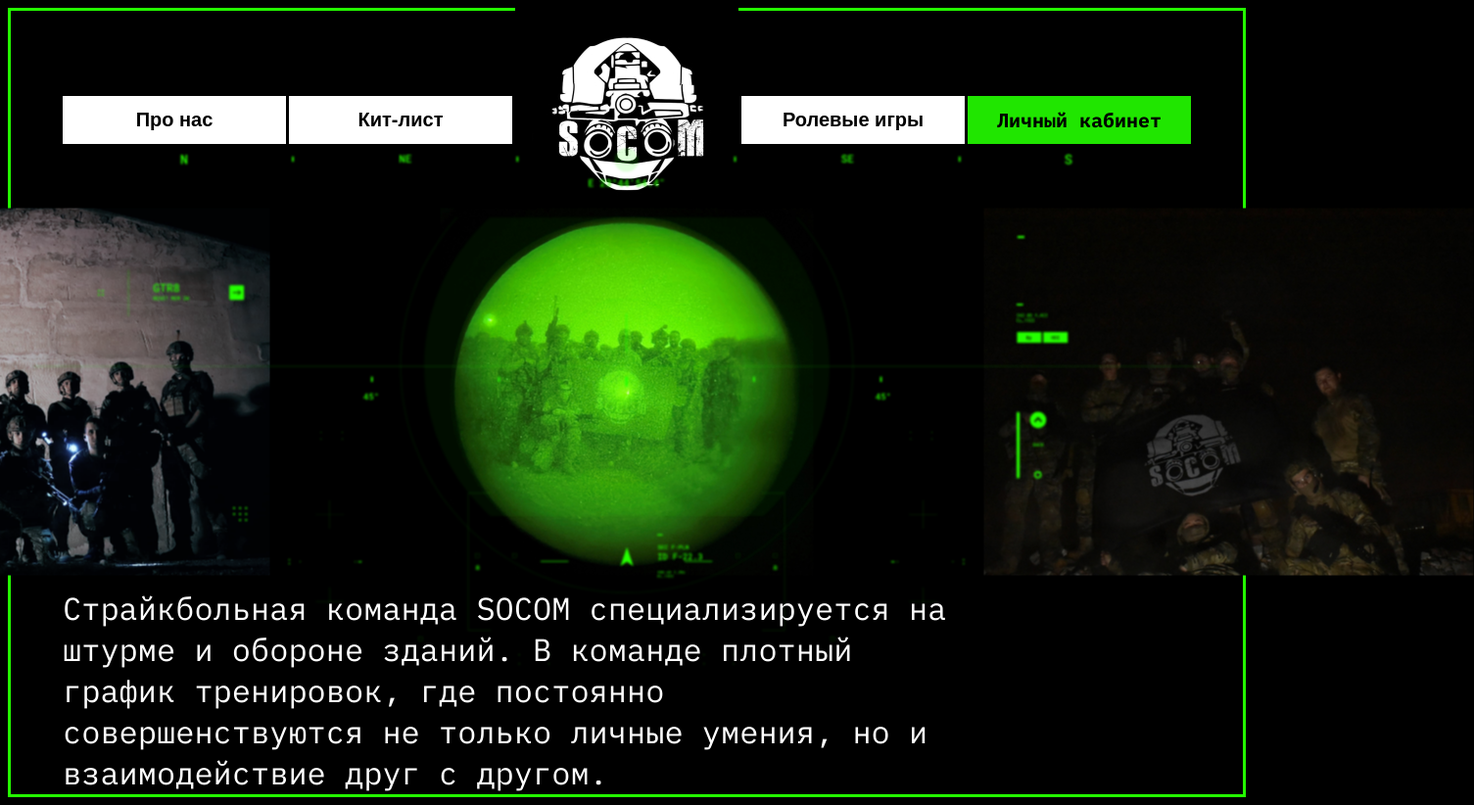
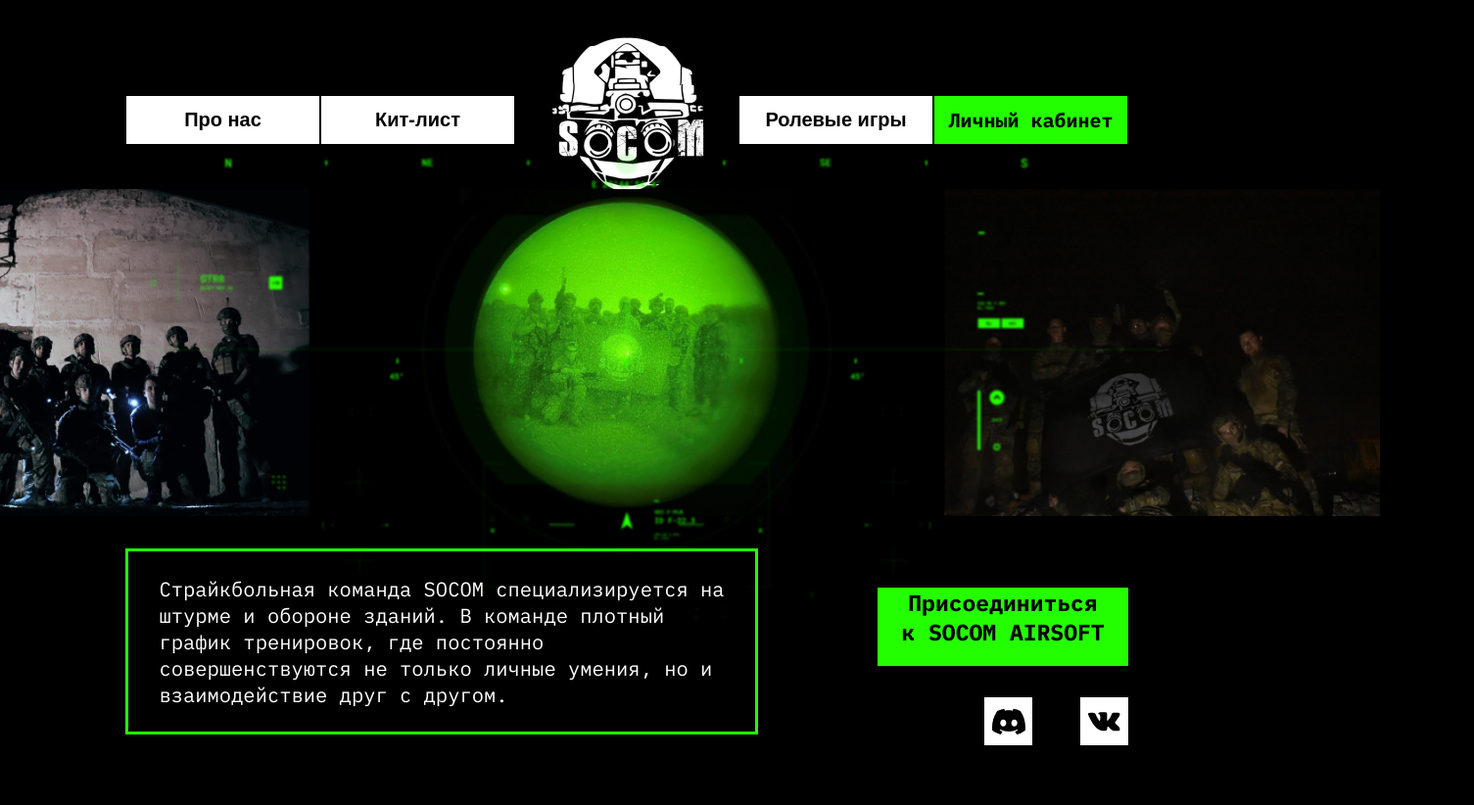
Before and after one commit to lyz4r/lyz4r.github.io, a plain HTML site: page index.html in a window 1280 px wide. Shown: the whole page at 98% size, 1505 px wide, since content can reach past the window. After the commit the page ends 800 px from the top, so only its background shows below. Drawn offline with Linux system fonts and the light colour scheme; a web font is replaced by a local one.

Commit message:
почти готовая основная страничка для десктопа

```diff
--- a/index.html
+++ b/index.html
@@ -24,9 +24,9 @@
         <img src="./images/rightImage.jpg" class="rightImage">
     </div>
 
-    <img src="./images/greenHUD.svg" class="greenHUD"></img>
+    <img src="./images/greenHUD.svg" class="greenHUD">
 
-    <div class="container">
+    <div class="containerDesc">
         <div class="desc">Страйкбольная команда SOCOM специализируется на
             <br>штурме и обороне зданий. В команде плотный
             <br>график тренировок, где постоянно
@@ -35,6 +35,8 @@
         </div>
     </div>
 
+    <a href="" class="joinTeam">Присоединиться<br>к SOCOM AIRSOFT</a>
+    <img src="./images/socNetworks.svg" class="socNetworks">
 
 </body>
 
--- a/style.css
+++ b/style.css
@@ -12,7 +12,7 @@
 /* общее */
 a{
     text-decoration: none;
-    color: rgb(0, 0, 0);
+    color: #000000;
 }
 
 
@@ -21,8 +21,8 @@
     display: flex;
     justify-content: space-between;
     align-items: center;
-    width: 90%;
-    left: 5%;
+    width: 80%;
+    left: 10%;
 }
 
 .header a{
@@ -39,20 +39,26 @@
     justify-content: center;
     align-items: center;
     position: absolute;
-    top: 50%;
+    top: 45%;
     left: 50%;
-    transform: translate(-50%, -50%);
+    transform: translate(-50%, -50%) scale(0.89);
+    margin-left: auto;
+    margin-right: auto;
     gap: 12.6%;
 }
 
-.container{
+.containerDesc{
     display: flex;
     justify-content: center;
     align-items: center;
     border: #24FF00;
     border-width: 3px;
     border-style: solid;
-    height: 100vh;
+    position: absolute;
+    top : 70%;
+    left: 10%;
+    width: 50%;
+    height: 23%;
 }
 
 /* уникальное */
@@ -60,27 +66,49 @@
 .btng {
     font-family: 'IBM Plex Mono', sans-serif;
     background-color: #24FF00;
-    opacity: 0.9;
+    border: #000000;
+    border-width: 1px;
+    border-style: solid;
 }
 
 .btnw {
     background-color: white;
+    border: #000000;
+    border-width: 1px;
+    border-style: solid;
 }
 
 .greenHUD{
     position: absolute;
-    top: 55%;
+    top: 52%;
     left: 50%;
-    transform: translate(-50%, -50%);
+    transform: translate(-50%, -50%) scale(0.9);
 }
 
 .desc{
     font-family: 'IBM Plex Mono', sans-serif;
-    font-size: 32px;
+    font-size: 1.6vw;
     text-align: left;
     font-weight: 400;
-    position: absolute;
+    /*position: absolute;
     top : 75%;
     left: 5%;
-    width: 1000px;
+    width: 1000px;*/
 }
+
+.joinTeam{
+    position: absolute;
+    font-size: 1.8vw;
+    top : 75%;
+    right: 10%;
+    height: 10%;
+    width: 20%;
+    background-color: #24FF00;
+    font-family: 'IBM Plex Mono', sans-serif;
+}
+
+.socNetworks{
+    position: absolute;
+    top: 89%;
+    right : 10%
+}
```
Also changed, not shown: images/socNetworks.svg (added).
